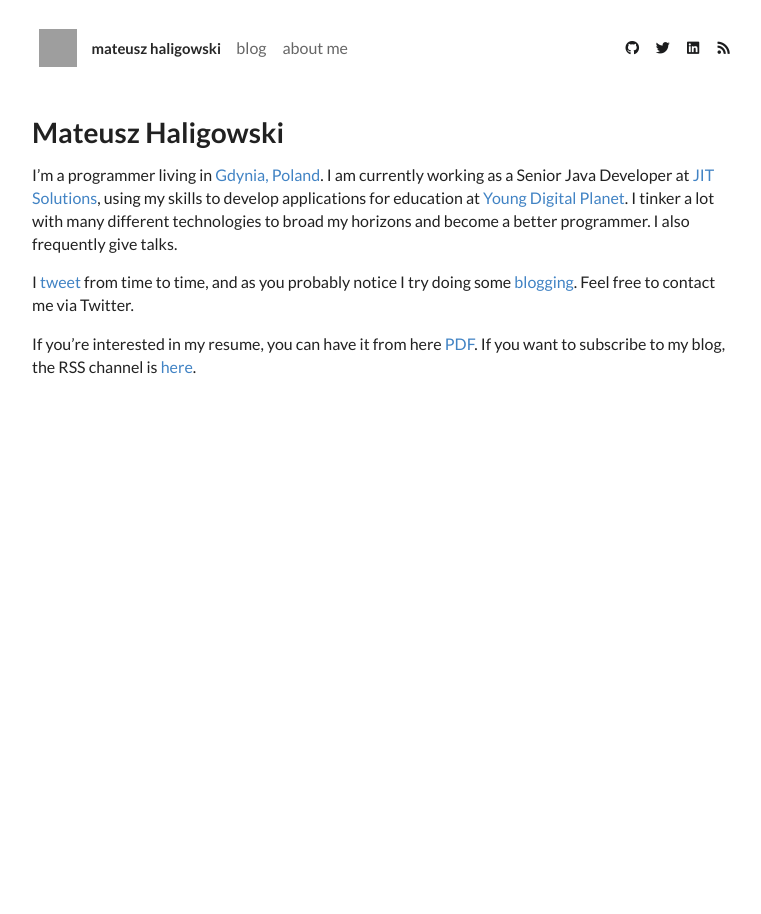
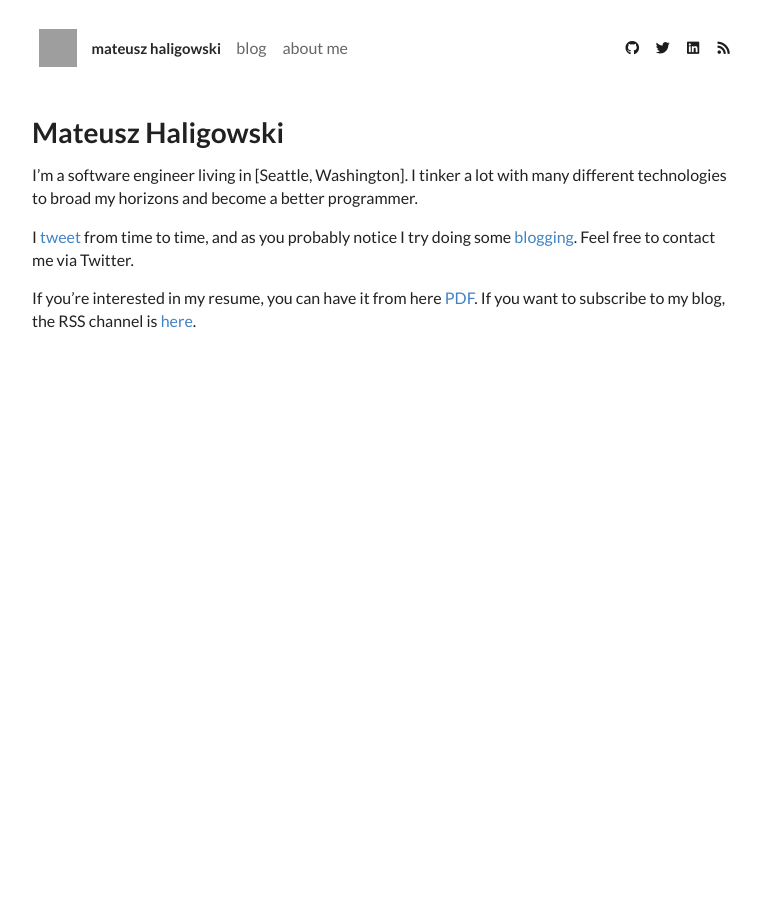
Before and after one commit to mhaligowski/mhaligowski.github.io, a Jekyll site: the page built from index.markdown, in a window 1280 px wide. Shown: the whole page, without its empty margins (258-1019 px from the left). Built offline with Jekyll 4.4.1, drawn with Linux system fonts in a browser that asks for light colours; nearby versions of some CDN libraries; grey boxes are pictures that could not be loaded.

Commit message:
Update about page:

```diff
--- a/index.markdown
+++ b/index.markdown
@@ -6,8 +6,8 @@ title: Mateusz Haligowski
 Mateusz Haligowski
 ==================
 
-I'm a programmer living in [Gdynia, Poland](http://goo.gl/maps/xLKEq). I am currently working as a Senior Java Developer at [JIT Solutions](http://www.jitsolutions.pl/), using my skills to develop applications for education at [Young Digital Planet](http://www.ydp.eu). I tinker a lot with many different technologies to broad my horizons and become a better programmer. I also frequently give talks.
+I'm a software engineer living in [Seattle, Washington]. I tinker a lot with many different technologies to broad my horizons and become a better programmer.
 
-I [tweet](http://www.twitter.com/{{ site.twitter }}) from time to time, and as you probably notice I try doing some [blogging](/posts.html). Feel free to contact me via Twitter.
+I [tweet](https://www.twitter.com/{{ site.twitter }}) from time to time, and as you probably notice I try doing some [blogging](/posts.html). Feel free to contact me via Twitter.
 
 If you're interested in my resume, you can have it from here [PDF]({{site.resume_url}}). If you want to subscribe to my blog, the RSS channel is [here](/feed.xml).
```
